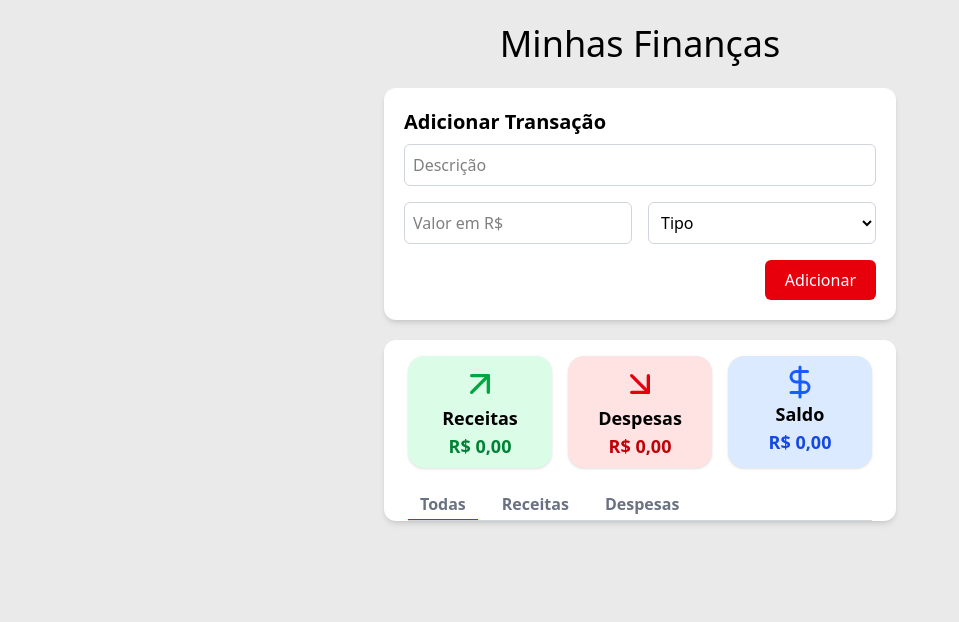
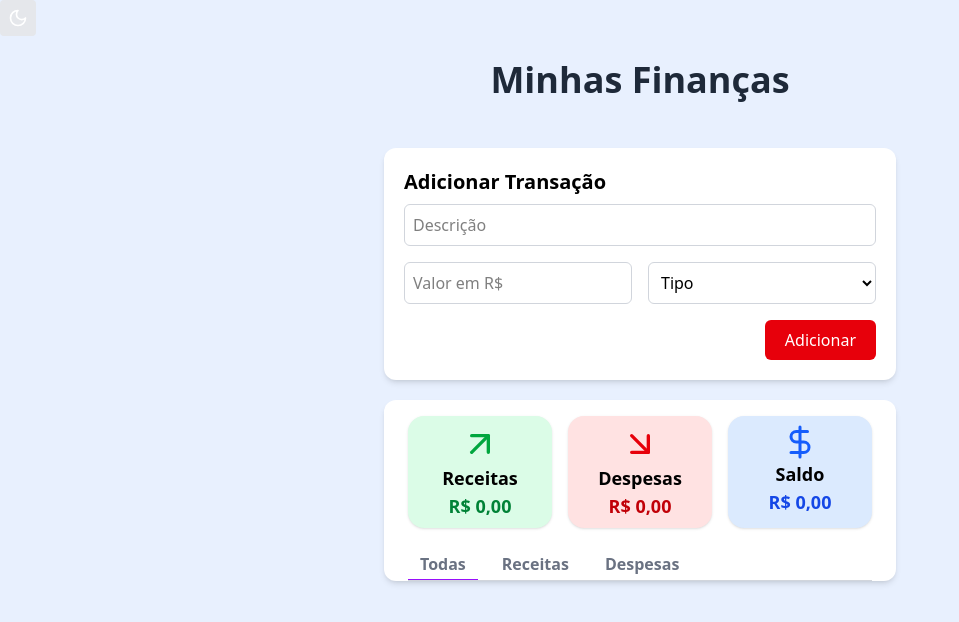
Before and after one commit to guilhermegiovani/react, a React (Vite) app in the folder projetosPraticos/gerenciador_financas/: page / in a window 1280 px wide. Shown: the top 622 px of the page, without its empty margins (0-959 px from the left). Built offline with nearby package versions, Linux system fonts and the light colour scheme.

Commit message:
Gerenciador de Finanças

```diff
--- a/projetosPraticos/gerenciador_financas/src/App.jsx
+++ b/projetosPraticos/gerenciador_financas/src/App.jsx
@@ -3,11 +3,13 @@ import './App.css'
 import Header from "./components/Header/Header"
 import AddTransaction from './components/AddTransaction/AddTransaction'
 import DisplayTransactions from './components/DisplayTransactions/DisplayTransactions'
+import ThemeToggle from './components/ThemeToggle/ThemeToggle'
 
 function App() {
 
   return (
     <main>
+      <ThemeToggle />
       <Header />
       <AddTransaction />
       <DisplayTransactions />
--- /dev/null
+++ b/projetosPraticos/gerenciador_financas/src/components/Card/Card.jsx
@@ -0,0 +1,15 @@
+
+function Card({title, value, icon, className, colorFont}) {
+
+
+
+    return (
+        <section className={className}>
+            {icon}
+            <p>{title}</p>
+            <p className={colorFont}>{value}</p>
+        </section>
+    )
+}
+
+export default Card
--- a/projetosPraticos/gerenciador_financas/src/components/DisplayTransactions/DisplayTransactions.jsx
+++ b/projetosPraticos/gerenciador_financas/src/components/DisplayTransactions/DisplayTransactions.jsx
@@ -1,5 +1,6 @@
 import { clsx } from "clsx"
 import Button from "../Button/Button"
+import Card from "../Card/Card"
 import { DollarSign, ArrowUpRight, ArrowDownRight } from "lucide-react"
 import { Trash } from 'phosphor-react'
 import { useEffect, useRef, useState } from "react"
@@ -44,9 +45,9 @@ function DisplayTransactions() {
 
     let filteredTransactions = transactions
 
-    if(displayTransaction === "Receitas") {
+    if (displayTransaction === "Receitas") {
         filteredTransactions = transactions.filter((transaction) => transaction.tipo === "Receita")
-    } else if(displayTransaction === "Despesas") {
+    } else if (displayTransaction === "Despesas") {
         filteredTransactions = transactions.filter((transaction) => transaction.tipo === "Despesa")
     }
 
@@ -68,40 +69,38 @@ function DisplayTransactions() {
         <section className="space-y-6 px-6 pt-4 max-w-lg mx-auto bg-white shadow-md rounded-xl mb-10">
             {/* Cards de Resumo */}
             <div className="grid grid-cols-3 gap-4">
+                <Card
+                    title="Receitas"
+                    value={totalRevenues}
+                    icon={<ArrowUpRight className="text-green-600 w-10 h-10" />}
+                    className={clsx(
+                        getCardsClasses,
+                        "bg-green-100")
+                    }
+                    colorFont="text-lg text-green-700"
+                />
 
-                <div className={clsx(
-                    getCardsClasses,
-                    "bg-green-100"
-                )} >
+                <Card
+                    title="Despesas"
+                    value={totalExpenses}
+                    icon={<ArrowDownRight className="text-red-600 w-10 h-10" />}
+                    className={clsx(
+                        getCardsClasses,
+                        "bg-red-100")
+                    }
+                    colorFont="text-lg text-red-700"
+                />
 
-                    <ArrowUpRight className="text-green-600 w-10 h-10" />
-                    <p>Receitas</p>
-                    <p className="text-lg text-green-700">{totalRevenues}</p>
-
-                </div>
-
-                <div className={clsx(
-                    "bg-red-100",
-                    getCardsClasses
-                )}>
-
-                    <ArrowDownRight className="text-red-600 w-10 h-10" />
-                    <p>Despesas</p>
-                    <p className="text-red-700">{totalExpenses}</p>
-
-                </div>
-
-                <div className={clsx(
-                    "bg-blue-100",
-                    getCardsClasses
-                )}>
-
-                    <DollarSign className="text-blue-600 w-9 h-9" />
-                    <p>Saldo</p>
-                    <p className="text-blue-700">{totalBalance()}</p>
-
-                </div>
-
+                <Card
+                    title="Saldo"
+                    value={totalBalance()}
+                    icon={<DollarSign className="text-blue-600 w-9 h-9" />}
+                    className={clsx(
+                        getCardsClasses,
+                        "bg-blue-100")
+                    }
+                    colorFont="text-lg text-blue-700"
+                />
             </div>
 
             {/* Filtros */}
--- a/projetosPraticos/gerenciador_financas/src/components/Header/Header.jsx
+++ b/projetosPraticos/gerenciador_financas/src/components/Header/Header.jsx
@@ -4,7 +4,7 @@ function Header() {
     return (
         <header
         className="flex justify-center my-6">
-            <h1 className="text-4xl">Minhas Finanças</h1>
+            <h1 className="text-4xl font-bold text-gray-800 text-center mb-6">Minhas Finanças</h1>
         </header>
     )
 }
--- /dev/null
+++ b/projetosPraticos/gerenciador_financas/src/components/ThemeToggle/ThemeToggle.jsx
@@ -0,0 +1,36 @@
+import { useEffect, useState } from "react"
+import Button from "../Button/Button"
+import { Sun, Moon } from "lucide-react"
+
+function ThemeToggle() {
+
+    const [darkMode, setDarkMode] = useState(() => {
+        return localStorage.getItem("theme") === 'dark'
+    })
+
+    useEffect(() => {
+        if (darkMode) {
+            document.documentElement.classList.add("dark")
+            localStorage.setItem("theme", "dark")
+        } else {
+            document.documentElement.classList.remove("dark")
+            localStorage.setItem("theme", "light")
+        }
+
+    }, [darkMode])
+
+    return (
+        <Button
+            handleClick={() => setDarkMode(!darkMode)}
+            className="p-2 rounded bg-gray-200 dark:bg-gray-800 text-base cursor-pointer"
+            text={darkMode ? (
+                <Sun className="w-5 h-5 text-yellow-500" />
+            ) : (
+                <Moon className="w-5 h-5 text-white" />
+            )}
+        />
+    )
+
+}
+
+export default ThemeToggle
--- a/projetosPraticos/gerenciador_financas/src/index.css
+++ b/projetosPraticos/gerenciador_financas/src/index.css
@@ -9,5 +9,5 @@
 }
 
 body {
-    background-color: rgb(234, 234, 234);
+    background-color: #e8f0fe;
 }
--- a/projetosPraticos/gerenciador_financas/tailwind.config.mjs
+++ b/projetosPraticos/gerenciador_financas/tailwind.config.mjs
@@ -1,6 +1,7 @@
 /** @type {import('tailwindcss').Config} */
 export default {
   mode: 'jit',
+  darkMode: 'class',
   content: [
     "./index.html",
     "./src/**/*.{js,ts,jsx,tsx}",
```
